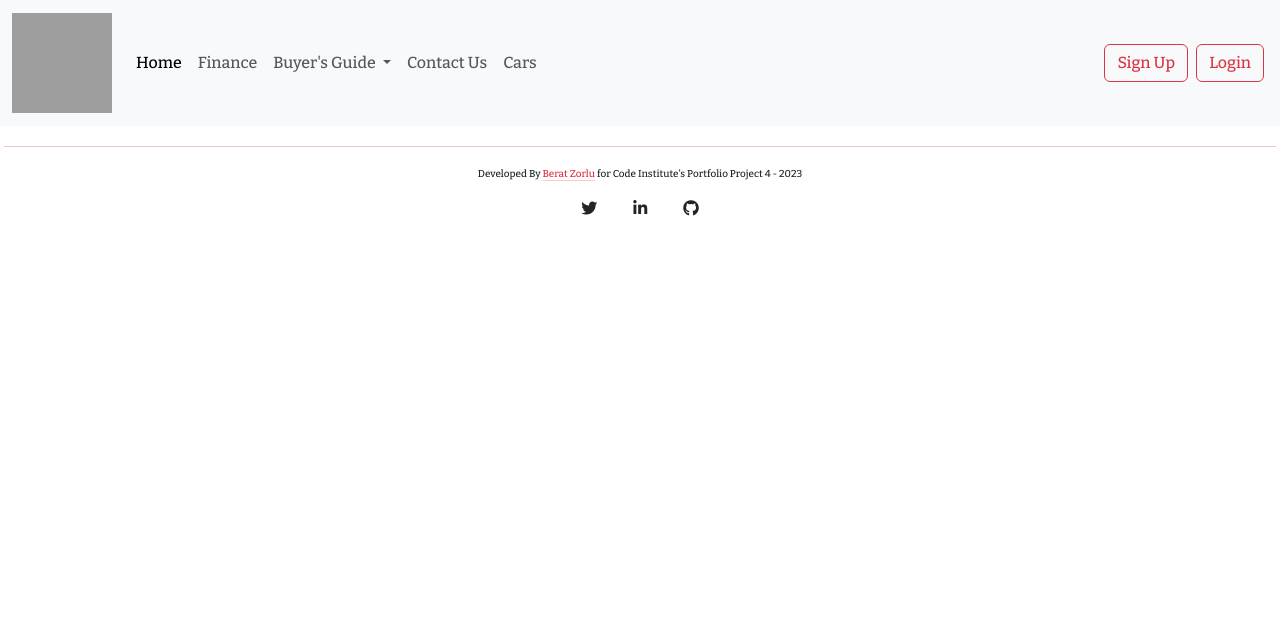
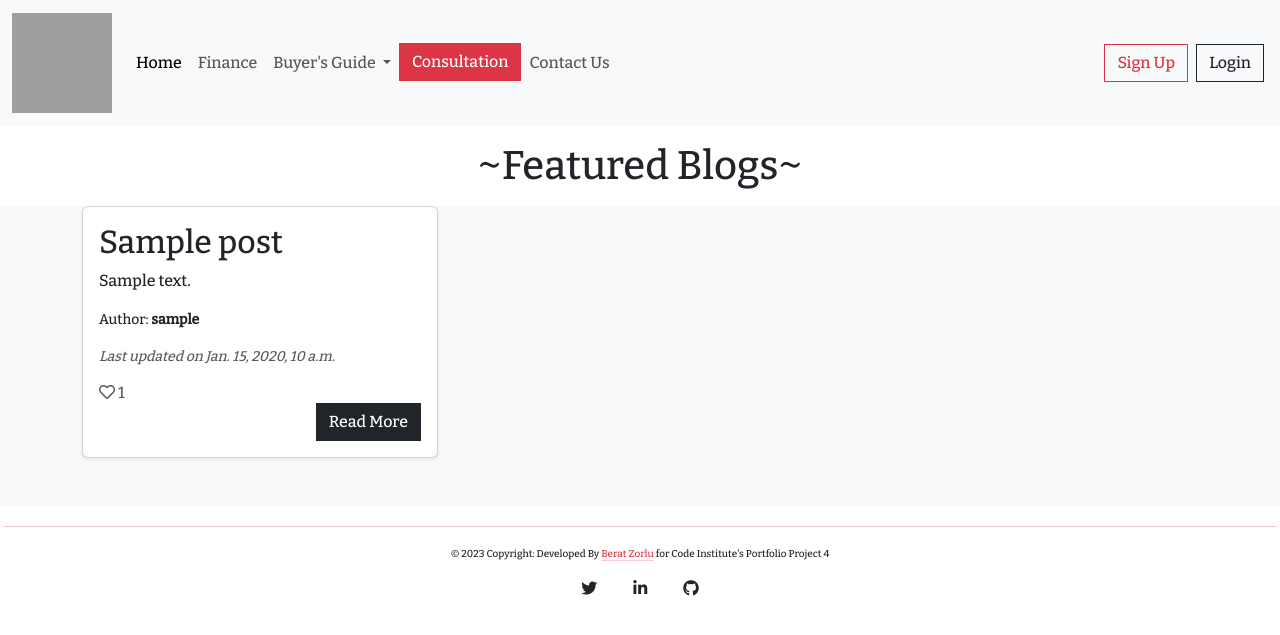
Before and after one commit to beratzorlu/AutoMate, a Django app: page / in a window 1280 px wide. Shown: the top 635 px of the page. Run offline with Django 3.2, Linux system fonts and the light colour scheme; tables that the repository leaves empty hold one stand-in row (values such as "Sample post"); grey boxes are pictures that could not be loaded.

Commit message:
Add post display automation for frontend.

```diff
--- a/automate/urls.py
+++ b/automate/urls.py
@@ -19,5 +19,5 @@ from django.urls import path, include
 urlpatterns = [
     path('admin/', admin.site.urls),
     path('summernote/', include('django_summernote.urls')),
-    path('', include('blog.urls'), name='blog-urls'),
+    path('', include('blog.urls'), name='blog_urls'),
 ]
--- a/blog/views.py
+++ b/blog/views.py
@@ -4,8 +4,13 @@ from django.views import generic
 
 
 class PostList(generic.ListView):
+    """
+    Class-based view of the Post model
+    """
+    model = Post
     queryset = Post.objects.filter(status=1).order_by('-created_on')
     template_name = 'index.html'
+    paginate_by = 6
 
 
 class DetailView(generic.DetailView):
--- a/static/css/style.css
+++ b/static/css/style.css
@@ -20,3 +20,9 @@ hr {
 .selector-for-some-widget {
     box-sizing: content-box;
   }
+
+/* CARDS */
+
+.banner-image {
+    height: 50px;
+}
--- a/templates/base.html
+++ b/templates/base.html
@@ -46,7 +46,8 @@
     <!-- Navigation -->
     <nav class="navbar sticky-top navbar-expand-lg bg-body-tertiary">
         <div class="container-fluid">
-            <a class="navbar-brand" href="#"><img src="https://res.cloudinary.com/dqontmjhf/image/upload/v1682341482/auto-mate-logo_fygxyz.png"
+            <a class="navbar-brand" href="#"><img
+                    src="https://res.cloudinary.com/dqontmjhf/image/upload/v1682341482/auto-mate-logo_fygxyz.png"
                     alt="Logo of a car with signals coming out from top." width="100" height="100"></a>
             <button class="navbar-toggler" type="button" data-bs-toggle="collapse"
                 data-bs-target="#navbarSupportedContent" aria-controls="navbarSupportedContent" aria-expanded="false"
@@ -72,28 +73,33 @@
                         </ul>
                     </li>
                     <li class="nav-item">
-                        <a class="nav-link">Contact Us</a>
+                        <a class="btn btn-danger rounded-0" href="#" role="button">Consultation</a>
                     </li>
-                    <li class="nav-item"><a class="nav-link" href="#">Cars</a></li>
+                    <li class="nav-item"><a class="nav-link" href="#">Contact Us</a></li>
                 </ul>
-                <form class="d-flex" role="search">
-                    <button class="btn btn-outline-danger m-1" type="submit">Sign Up</button>
-                    <button class="btn btn-outline-danger m-1" type="submit">Login</button>
+                <form class="d-flex" role="link">
+                    <button class="btn btn-outline-danger m-1 rounded-0" type="submit">Sign Up</button>
+                    <button class="btn btn-outline-dark m-1 rounded-0" type="submit">Login</button>
                 </form>
             </div>
         </div>
     </nav>
 
     <!-- Content Block -->
-    {% block content %}
-    {% endblock content %}
+    <main>
+        {% block content %}
+        {% endblock content %}
+    </main>
 
-    <footer class="text-center p-1 fs-small">
+
+    <footer class="text-center p-1 fs-small d-flex flex-column mt-auto page-footer">
         <hr>
         <!-- Copyright Information-->
-        <div class="text-center p-1">
-            Developed By <a href="https://github.com/beratzorlu" class="link-danger link-offset-2 link-underline-opacity-25 link-underline-opacity-100-hover" target="_blank" rel="nofollow">Berat Zorlu</a> for
-            Code Institute's Portfolio Project 4 - 2023
+        <div class="text-center footer-copyright p-1">
+            © 2023 Copyright: Developed By <a href="https://github.com/beratzorlu"
+                class="link-danger link-offset-2 link-underline-opacity-25 link-underline-opacity-100-hover"
+                target="_blank" rel="nofollow">Berat Zorlu</a> for
+            Code Institute's Portfolio Project 4
         </div>
         <div class="container">
             <!-- Social Media Links -->
--- a/templates/index.html
+++ b/templates/index.html
@@ -1 +1,58 @@
 {% extends "base.html" %}
+
+{% block content %}
+
+<!-- carousel -->
+
+<!-- featured posts -->
+<div class="text-center m-3">
+    <h1 class="display-6">~Featured Blogs~</h1>
+</div>
+<div class="bg-light">
+    <div class="container">
+        <div class="row">
+            {% for post in post_list %}
+            {% if post.likes_numbers >= 0 %}
+            <div class="col-lg-4 col-md-6 col-sm-12">
+                <div class="card mb-5 shadow-sm">
+                    {% if "placeholder" in post.featured_image.url %}
+                    <img src="https://res.cloudinary.com/dqontmjhf/image/upload/v1682341482/auto-mate-logo_fygxyz.png"
+                        class="img-fluid" />
+                    {% else %}
+                    <img src="{{ post.featured_image.url }}" class="img-fluid" />
+                    {% endif %}
+                    <div class="card-body">
+                        <div class="card-title">
+                            <h2>{{ post.title }}</h2>
+                        </div>
+                        <div class="card-text">
+                            <p>{{ post.excerpt }}</p>
+                        </div>
+                        <div class="card-text">
+                            <small>
+                                <p>Author: <strong>{{ post.author }}</strong></p>
+                            </small>
+                        </div>
+                        <div class="card-text">
+                            <small>
+                                <p class="fst-italic text-muted"> Last updated on {{ post.created_on }}</p>
+                            </small>
+                        </div>
+                        <div>
+                            <p class="card-text text-muted h6"><i class="far fa-heart"></i>
+                                {{ post.likes_numbers }}</p>
+                        </div>
+                        <a href="#" class="btn btn-dark rounded-0 float-end">Read More</a>
+                    </div>
+                </div>
+            </div>
+            {% endif %}
+            {% endfor %}
+        </div>
+    </div>
+</div>
+
+
+<!-- pagination -->
+
+{% endblock %}
```
